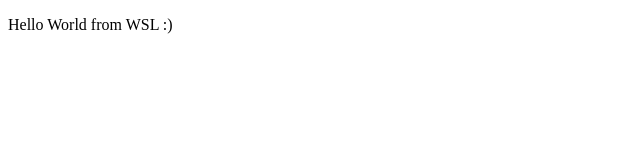
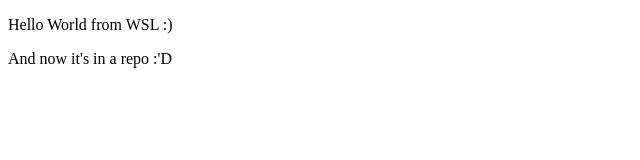
Before and after one commit to Canti21/page_test, a plain HTML site: page index.html in a window 1280 px wide. Shown: the whole page, without its empty margins (0-640 px from the left). Drawn offline with Linux system fonts and the light colour scheme.

Commit message:
second commit

```diff
--- a/index.html
+++ b/index.html
@@ -8,5 +8,6 @@
 </head>
 <body>
     <p>Hello World from WSL :)</p>
+    <p>And now it's in a repo :'D</p>
 </body>
 </html>
```
